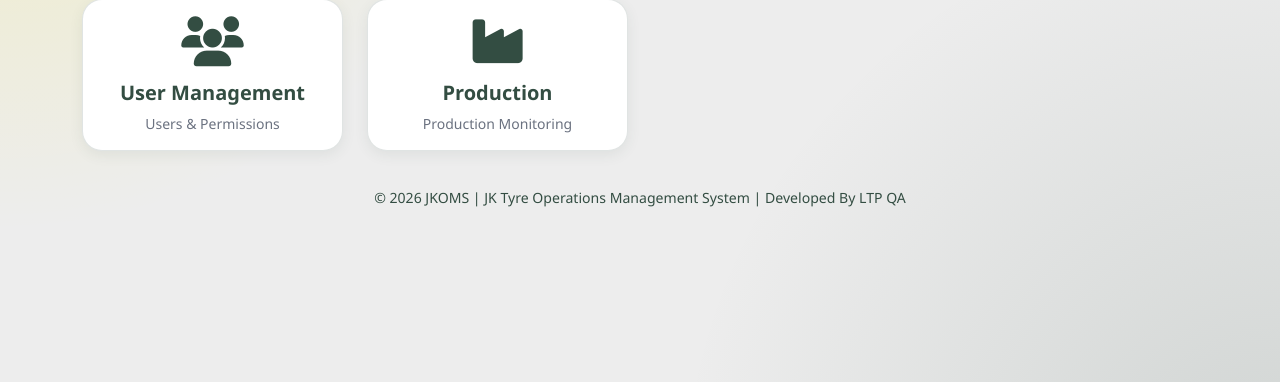
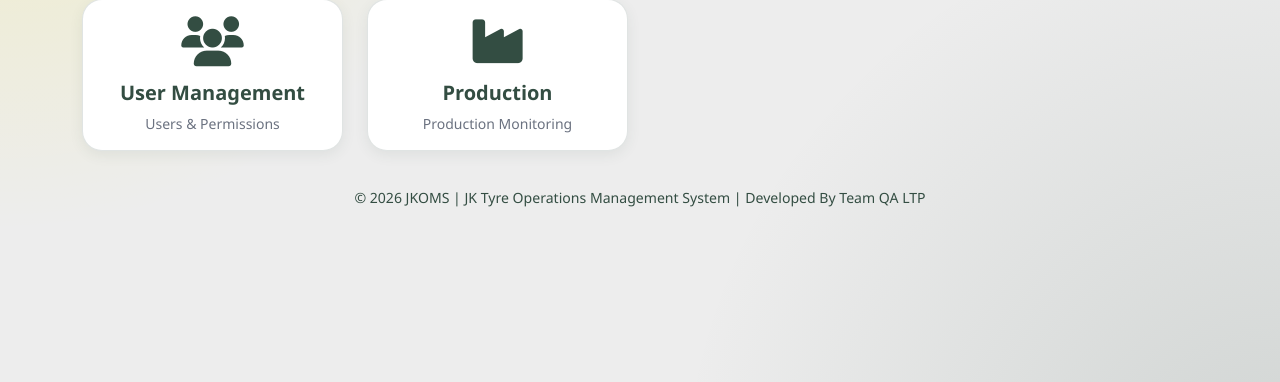
Before and after one commit to SaurabhGurjar/JKOMS, a Django app: page / in a window 1280 px wide. Shown: the part 297-679 px from the top of the page. Run offline with Django 5.2, Linux system fonts and the light colour scheme; the visitor is signed in with stand-in values (Sample User, id 1).

Commit message:
Update: App footer

```diff
--- a/config/templates/base.html
+++ b/config/templates/base.html
@@ -421,7 +421,7 @@
     <!-- Common Footer -->
     <footer class="app-footer">
       &copy; 2026 JKOMS | JK Tyre Operations Management System | Developed By
-      LTP QA
+      Team QA LTP
     </footer>
 
     <!-- Bootstrap JavaScript -->
--- a/config/templates/registration/login.html
+++ b/config/templates/registration/login.html
@@ -377,7 +377,7 @@
                         <div class="login-footer">
                             &copy; 2026 JKOMS |
                             JK Tyre Operations Management System
-                            | Developed By LTP QA
+                            | Developed By Team QA LTP
                         </div>
 
                     </div>
```
